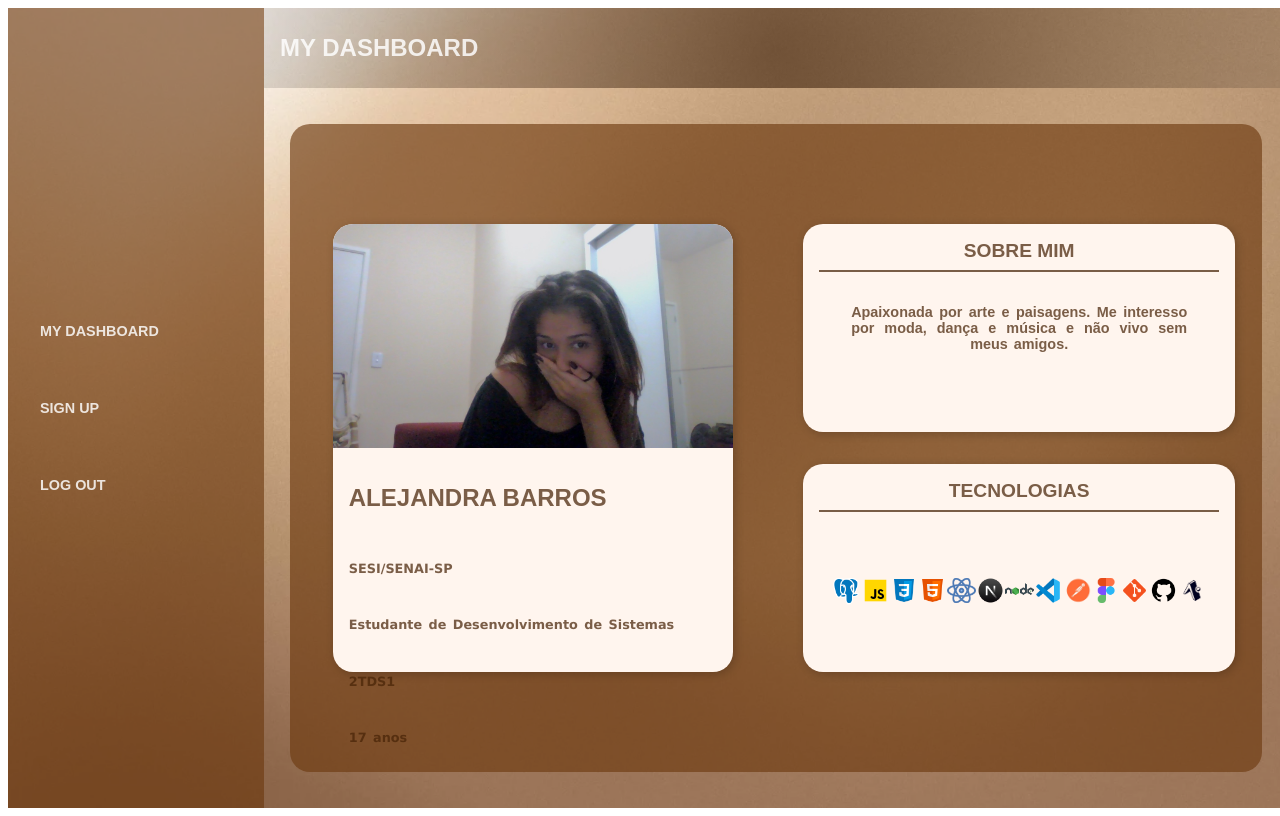
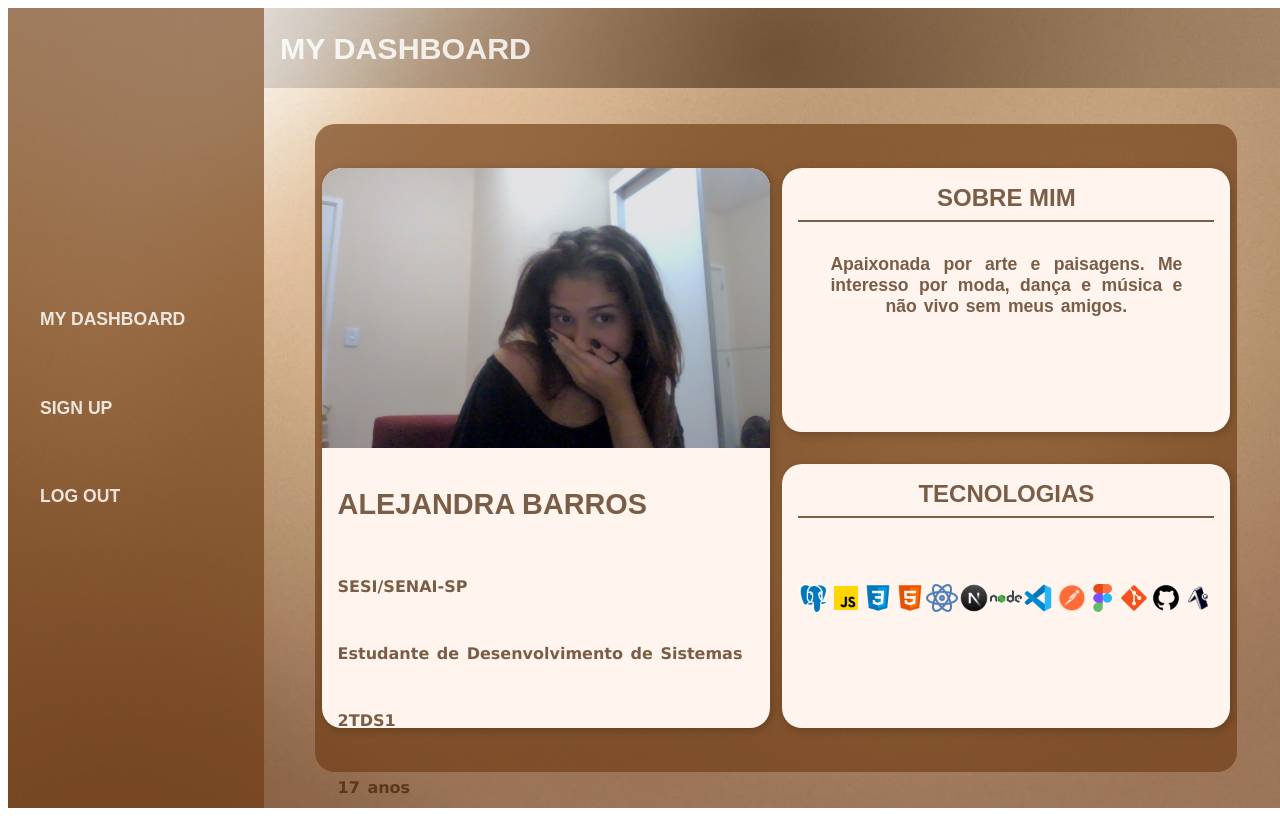
Before and after one commit to 4yob/atividade02-pages-frontend, a Next.js app: page /profile in a window 1280 px wide. Built offline with nearby package versions, Linux system fonts and the light colour scheme.

Commit message:
feat: iniciate large laptop responsiveness

```diff
--- a/styles/Card.module.css
+++ b/styles/Card.module.css
@@ -68,3 +68,23 @@
         width: 80%;
     }
 }
+
+@media (min-width: 1024px) and (max-width: 1440px) {
+    .card2 {
+        width: 26rem;
+        height: 15.5rem;
+    }
+
+    .card2 h2 {
+        font-size: 1.5rem;
+    }
+
+    .card2 p {
+        font-size: 1.1rem;
+    }
+
+    .card2 img {
+        width: 2rem;
+        height: 2rem;
+    }
+}
--- a/styles/Home.module.css
+++ b/styles/Home.module.css
@@ -183,3 +183,35 @@
         height: 1.5rem;
     }
 }
+
+@media (min-width: 1024px) and (max-width: 1440px) {
+    .container {
+        width: 80vw;
+        height: 85vh;
+    }
+
+    .article h1 {
+        font-size: 2.5rem;
+    }
+
+    .article h3 {
+        font-size: 1.4rem;
+    }
+
+    .aside h1 {
+        font-size: 2.5rem;
+    }
+
+    .aside p {
+        font-size: 1rem;
+    }
+
+    .aside h2 {
+        font-size: 1rem;
+    }
+
+    .media {
+        width: 3rem;
+        height: 3rem;
+    }
+}
--- a/styles/Profile.module.css
+++ b/styles/Profile.module.css
@@ -179,3 +179,30 @@
         font-size: 0.7rem;
     }
 }
+
+@media (min-width: 1024px) and (max-width: 1440px) {
+    .pages p {
+        font-size: 1.1rem;
+    }
+
+    .header h1 {
+        font-size: 1.9rem;
+    }
+
+    .block {
+        width: 90%;
+    }
+
+    .card1 {
+        width: 28rem;
+        height: 35rem;
+    }
+
+    .description h2 {
+        font-size: 1.8rem;
+    }
+
+    .description p {
+        font-size: 1rem;
+    }
+}
```
